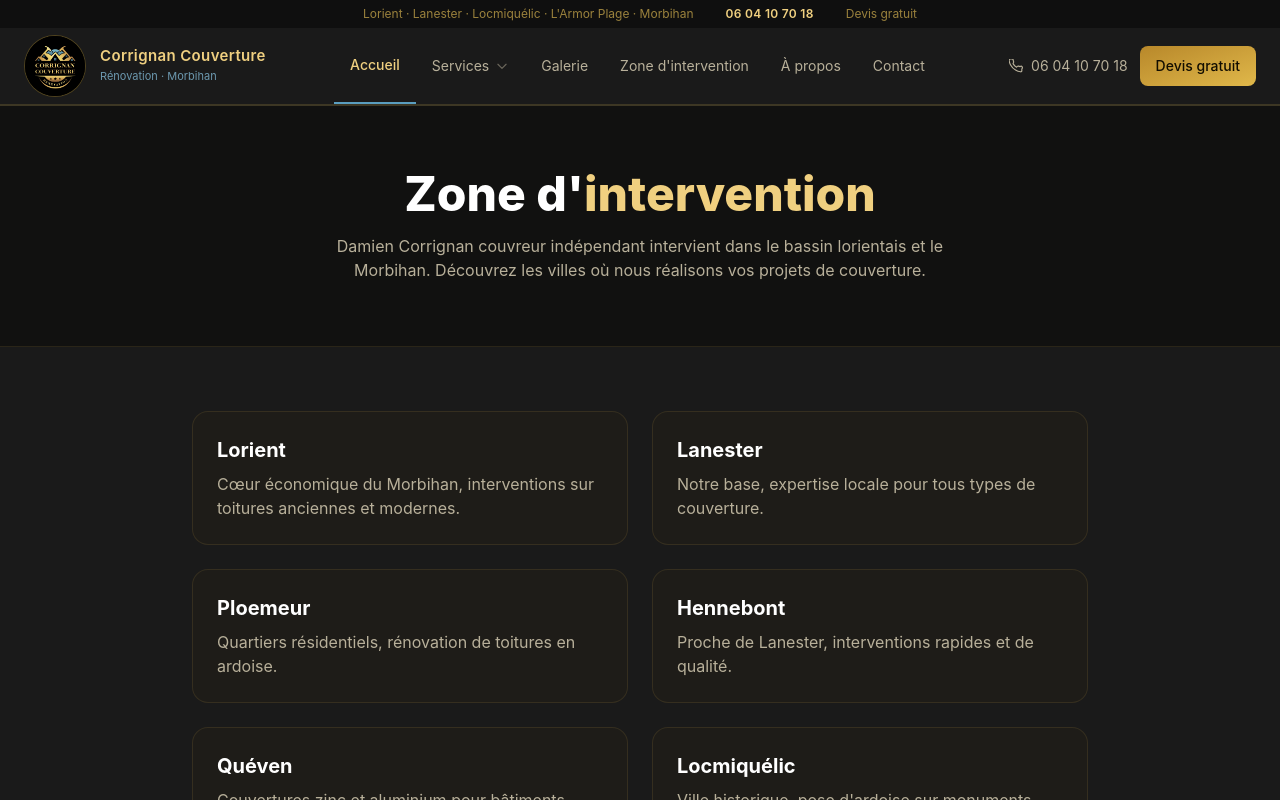
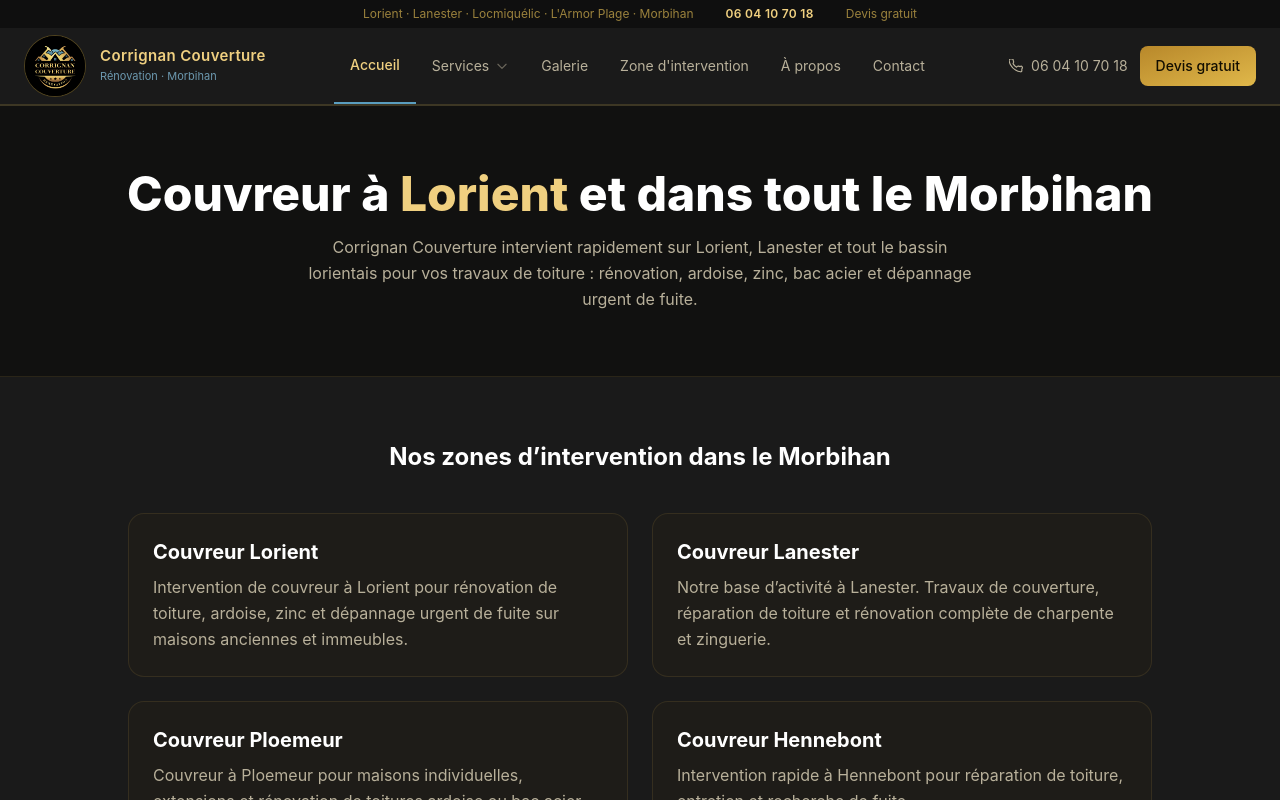
Before and after one commit to GumSurf/corrignan-couverture, a Next.js app: page /zone-intervention in a window 1280 px wide. Built offline with nearby package versions, Linux system fonts and the light colour scheme.

Commit message:
Add: better SEO

```diff
--- a/app/zone-intervention/page.tsx
+++ b/app/zone-intervention/page.tsx
@@ -2,71 +2,128 @@
 import Link from "next/link";
 
 export const metadata: Metadata = {
-  title: "Zone d'intervention - Damien Corrignan, couvreur à Lorient et alentours",
-  description: "Découvrez notre zone d'intervention : Lorient, Lanester, Ploemeur, Hennebont, Quéven, Locmiquélic, Larmor Plage et tout le bassin lorientais. Couvreur indépendant Damien Corrignan.",
-  keywords: "zone intervention couvreur, Lorient, Lanester, Ploemeur, Locmiquélic, Larmor Plage, Morbihan, Damien Corrignan",
+  title: "Couvreur Lorient, Lanester et Morbihan - Zone d’intervention | Corrignan Couverture",
+  description:
+    "Couvreur à Lorient, Lanester et dans tout le Morbihan. Intervention rapide pour rénovation de toiture, ardoise, zinc, bac acier et dépannage fuite. Devis gratuit.",
+  keywords:
+    "couvreur Lorient, couvreur Lanester, couvreur Morbihan, toiture ardoise Lorient, réparation toiture, fuite toiture Bretagne",
   openGraph: {
-    title: "Zone d'intervention - Damien Corrignan",
-    description: "Intervention dans le bassin lorientais et Morbihan.",
+    title: "Couvreur Lorient et Morbihan - Zone d’intervention",
+    description:
+      "Intervention rapide sur Lorient, Lanester, Ploemeur et tout le bassin lorientais.",
     type: "website",
   },
 };
 
 const villes = [
-  { nom: "Lorient", description: "Cœur économique du Morbihan, interventions sur toitures anciennes et modernes." },
-  { nom: "Lanester", description: "Notre base, expertise locale pour tous types de couverture." },
-  { nom: "Ploemeur", description: "Quartiers résidentiels, rénovation de toitures en ardoise." },
-  { nom: "Hennebont", description: "Proche de Lanester, interventions rapides et de qualité." },
-  { nom: "Quéven", description: "Couvertures zinc et aluminium pour bâtiments industriels." },
-  { nom: "Locmiquélic", description: "Ville historique, pose d'ardoise sur monuments." },
-  { nom: "Larmor Plage", description: "Extension de zone, devis sur demande." },
+  {
+    nom: "Lorient",
+    description:
+      "Intervention de couvreur à Lorient pour rénovation de toiture, ardoise, zinc et dépannage urgent de fuite sur maisons anciennes et immeubles.",
+  },
+  {
+    nom: "Lanester",
+    description:
+      "Notre base d’activité à Lanester. Travaux de couverture, réparation de toiture et rénovation complète de charpente et zinguerie.",
+  },
+  {
+    nom: "Ploemeur",
+    description:
+      "Couvreur à Ploemeur pour maisons individuelles, extensions et rénovation de toitures ardoise ou bac acier.",
+  },
+  {
+    nom: "Hennebont",
+    description:
+      "Intervention rapide à Hennebont pour réparation de toiture, entretien et recherche de fuite.",
+  },
+  {
+    nom: "Quéven",
+    description:
+      "Travaux de couverture zinc et aluminium à Quéven pour particuliers et bâtiments professionnels.",
+  },
+  {
+    nom: "Locmiquélic",
+    description:
+      "Rénovation de toitures traditionnelles et pose d’ardoise à Locmiquélic et alentours.",
+  },
+  {
+    nom: "Larmor-Plage",
+    description:
+      "Couvreur à Larmor-Plage pour entretien, rénovation et dépannage toiture en bord de mer.",
+  },
 ];
 
 export default function ZoneInterventionPage() {
   return (
     <main className="bg-night-800 min-h-screen">
-      {/* Hero */}
+
+      {/* HERO SEO */}
       <section className="py-16 px-4 bg-night-900 border-b border-[#c9a84c22]">
         <div className="mx-auto max-w-7xl text-center">
+
           <h1 className="text-4xl md:text-5xl font-extrabold mb-4 text-white">
-            Zone d&apos;<span className="text-[#f0d080]">intervention</span>
+            Couvreur à <span className="text-[#f0d080]">Lorient</span> et dans tout le Morbihan
           </h1>
-          <p className="text-[#b8b09a] max-w-2xl mx-auto">
-            Damien Corrignan couvreur indépendant intervient dans le bassin lorientais et le Morbihan.
-            Découvrez les villes où nous réalisons vos projets de couverture.
+
+          <p className="text-[#b8b09a] max-w-2xl mx-auto leading-relaxed">
+            Corrignan Couverture intervient rapidement sur Lorient, Lanester et tout le bassin lorientais
+            pour vos travaux de toiture : rénovation, ardoise, zinc, bac acier et dépannage urgent de fuite.
           </p>
+
         </div>
       </section>
 
-      {/* Villes */}
+      {/* VILLES SEO */}
       <section className="py-16 px-4">
-        <div className="mx-auto max-w-4xl">
+        <div className="mx-auto max-w-5xl">
+
+          <h2 className="text-2xl font-bold text-white mb-10 text-center">
+            Nos zones d’intervention dans le Morbihan
+          </h2>
+
           <div className="grid md:grid-cols-2 gap-6">
+
             {villes.map((ville) => (
-              <div key={ville.nom} className="bg-night-700 rounded-2xl p-6 border border-[#c9a84c22]">
-                <h3 className="text-xl font-bold text-white mb-2">{ville.nom}</h3>
-                <p className="text-[#b8b09a]">{ville.description}</p>
+              <div
+                key={ville.nom}
+                className="bg-night-700 rounded-2xl p-6 border border-[#c9a84c22]"
+              >
+                <h3 className="text-xl font-bold text-white mb-2">
+                  Couvreur {ville.nom}
+                </h3>
+                <p className="text-[#b8b09a] leading-relaxed">
+                  {ville.description}
+                </p>
               </div>
             ))}
+
           </div>
         </div>
       </section>
 
-      {/* CTA */}
+      {/* CTA CONVERSION */}
       <section className="py-16 px-4 bg-night-900">
         <div className="mx-auto max-w-7xl text-center">
-          <h2 className="text-3xl font-bold text-white mb-4">Votre ville n&apos;est pas listée ?</h2>
-          <p className="text-[#b8b09a] mb-8">
-            Contactez-nous pour discuter de votre projet, même en dehors de notre zone principale.
+
+          <h2 className="text-3xl font-bold text-white mb-4">
+            Besoin d’un couvreur près de chez vous ?
+          </h2>
+
+          <p className="text-[#b8b09a] mb-8 max-w-xl mx-auto">
+            Même si votre ville n’est pas listée, nous intervenons dans tout le Morbihan.
+            Contactez-nous pour un devis gratuit et rapide.
           </p>
+
           <Link
             href="/contact"
             className="inline-flex items-center gap-2 bg-gradient-to-br from-[#b8882a] to-[#e0b84a] text-[#120d00] font-medium rounded-lg text-sm px-6 py-3 hover:opacity-90 transition"
           >
-            Demander un devis
+            Demander un devis gratuit
           </Link>
+
         </div>
       </section>
+
     </main>
   );
 }
```
